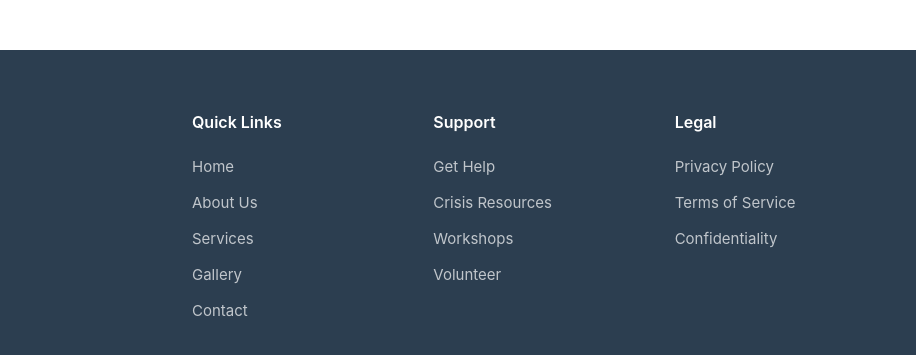
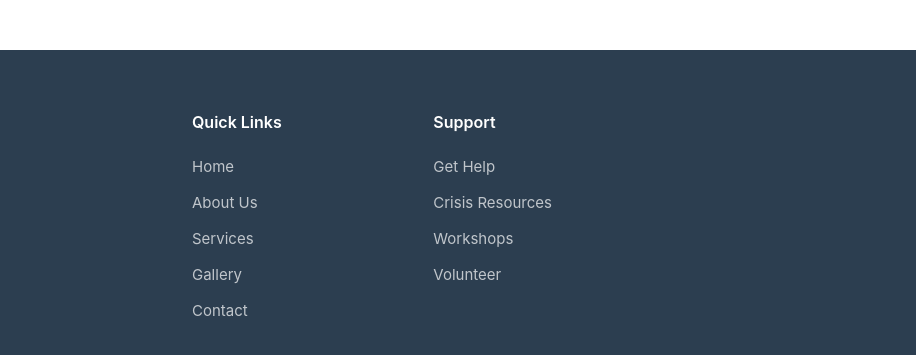
Before and after one commit to oscarnyeba/Youth-Arise, a plain HTML site: page gallery.html in a window 1280 px wide. Shown: the part 7658-8013 px from the top of the page, 364-1280 px from the left. Drawn offline with Linux system fonts and the light colour scheme.

Commit message:
remove legal links

```diff
--- a/gallery.html
+++ b/gallery.html
@@ -361,12 +361,7 @@
                     <a href="services.html">Workshops</a>
                     <a href="about.html">Volunteer</a>
                 </div>
-                <div class="footer-column">
-                    <h4>Legal</h4>
-                    <a href="#">Privacy Policy</a>
-                    <a href="#">Terms of Service</a>
-                    <a href="#">Confidentiality</a>
-                </div>
+
             </div>
         </div>
     </footer>
```
